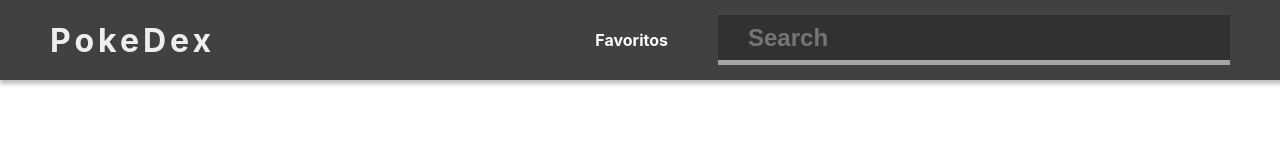
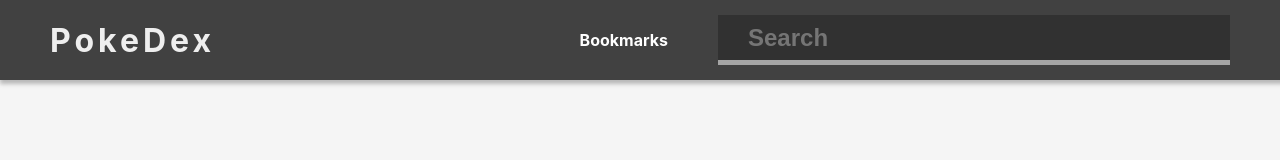
Before and after one commit to gabriellima77/pokedex-next, a Next.js app: page / in a window 1280 px wide. Shown: the top 160 px of the page. Built offline with nearby package versions, Linux system fonts and the light colour scheme; some icons are missing.

Commit message:
add pokeballSVG component

```diff
--- a/components/Layout.tsx
+++ b/components/Layout.tsx
@@ -1,14 +1,20 @@
 import React from 'react';
+import Image from 'next/image';
 import styles from '../styles/Layout.module.css';
+import { default as pokeball } from '../public/pokeball.svg';
 import Meta from './Meta';
 import Nav from './Nav';
+import PokeBallSVG from './PokeBallSVG';
 
 const Layout: React.FC = ({ children }) => {
   return (
     <>
       <Meta />
       <Nav />
-      <div className={styles.container}>{children}</div>
+      <div className={styles.container}>
+        <PokeBallSVG width={600} />
+        {children}
+      </div>
     </>
   );
 };
--- a/components/Nav.tsx
+++ b/components/Nav.tsx
@@ -24,13 +24,20 @@
   return (
     <nav className={styles.nav}>
       <div className={styles.above}>
-        <h1 className={styles.title}>PokeDex</h1>
+        <Link href="/" passHref>
+          <a>
+            <h1 className={styles.title}>PokeDex</h1>
+          </a>
+        </Link>
+
         <ul className={styles.list}>
           <li>
-            <Link href="/bookmarks" passHref>
-              <i className="fas fa-heart" />
+            <Link href="/bookmarks">
+              <a>
+                <i className="fas fa-heart" />
+                Bookmarks
+              </a>
             </Link>
-            <Link href="/bookmarks">Favoritos</Link>
           </li>
         </ul>
       </div>
--- /dev/null
+++ b/components/PokeBallSVG.tsx
@@ -0,0 +1,50 @@
+import React from 'react';
+import styles from '../styles/PokeBall.module.css';
+
+interface svgProps {
+  color: string;
+  width: number;
+}
+
+const PokeBallSVG = ({ color, width }: svgProps) => {
+  const getHeight = () => {
+    const heightScale = 451 / 450;
+    return Math.round(heightScale * width);
+  };
+
+  return (
+    <svg
+      className={styles.pokeball}
+      width={width}
+      height={getHeight()}
+      viewBox="0 0 450 451"
+      fill="none"
+      xmlns="http://www.w3.org/2000/svg"
+    >
+      <path
+        d="M433.227 311.967C421.893 339.266 405.28 364.07 384.338 384.963C363.395 405.856 338.533 422.429 311.171 433.737C283.808 445.044 254.481 450.864 224.864 450.864C195.247 450.864 165.92 445.044 138.557 433.737C111.195 422.429 86.3322 405.856 65.3898 384.963C44.4474 364.07 27.8349 339.266 16.501 311.967C7.8868 291.22 2.44995 269.34 0.33667 247.062L75.2209 247.062C77.0016 259.574 80.356 271.841 85.225 283.568C92.8207 301.862 103.954 318.485 117.989 332.487C132.024 346.489 148.686 357.596 167.024 365.174C185.361 372.752 205.015 376.652 224.864 376.652C244.712 376.652 264.366 372.752 282.704 365.174C301.042 357.596 317.704 346.489 331.739 332.487C345.774 318.485 356.907 301.862 364.503 283.568C369.372 271.841 372.726 259.574 374.507 247.062L449.391 247.062C447.278 269.34 441.841 291.22 433.227 311.967Z"
+        fill={color}
+        fillOpacity="0.75"
+      />
+      <path
+        d="M433.227 139.76C421.893 112.462 405.28 87.6578 384.338 66.7647C363.395 45.8715 338.533 29.2981 311.171 17.9908C283.808 6.68348 254.481 0.863681 224.864 0.863682C195.247 0.863683 165.92 6.68348 138.557 17.9908C111.195 29.2981 86.3322 45.8715 65.3898 66.7647C44.4474 87.6579 27.8349 112.462 16.501 139.76C7.8868 160.508 2.44995 182.387 0.33667 204.666H75.2209C77.0016 192.154 80.356 179.887 85.225 168.159C92.8207 149.865 103.954 133.242 117.989 119.24C132.024 105.238 148.686 94.1311 167.024 86.5532C185.361 78.9754 205.015 75.0751 224.864 75.0751C244.712 75.0751 264.366 78.9754 282.704 86.5532C301.042 94.1311 317.704 105.238 331.739 119.24C345.774 133.242 356.907 149.865 364.503 168.159C369.372 179.887 372.726 192.154 374.507 204.666H449.391C447.278 182.387 441.841 160.508 433.227 139.76Z"
+        fill={color}
+        fillOpacity="0.75"
+      />
+      <path
+        fillRule="evenodd"
+        clipRule="evenodd"
+        d="M225.584 328.901C284.48 328.901 332.225 282.456 332.225 225.163C332.225 167.87 284.48 121.424 225.584 121.424C166.688 121.424 118.944 167.87 118.944 225.163C118.944 282.456 166.688 328.901 225.584 328.901ZM225 304C268.078 304 303 269.078 303 226C303 182.922 268.078 148 225 148C181.922 148 147 182.922 147 226C147 269.078 181.922 304 225 304Z"
+        fill={color}
+        fillOpacity="0.75"
+      />
+    </svg>
+  );
+};
+
+PokeBallSVG.defaultProps = {
+  color: '#FFFFFF',
+  width: 450,
+};
+
+export default PokeBallSVG;
--- a/styles/Layout.module.css
+++ b/styles/Layout.module.css
@@ -3,4 +3,6 @@
   min-height: 100vh;
   display: flex;
   flex-direction: column;
+  background-color: #f5f5f5;
+  overflow: hidden;
 }
--- a/styles/Nav.module.css
+++ b/styles/Nav.module.css
@@ -1,4 +1,5 @@
 .nav {
+  position: absolute;
   width: 100%;
   height: 80px;
   display: flex;
@@ -6,6 +7,7 @@
   justify-content: space-around;
   background-color: #414141;
   box-shadow: 4px 0 4px 4px rgba(0, 0, 0, 0.25);
+  z-index: 2;
 }
 
 .above {
@@ -38,7 +40,6 @@
 .list li i {
   margin-right: 5px;
   color: rgb(255, 36, 36);
-  cursor: pointer;
 }
 
 .searchContainer {
--- /dev/null
+++ b/styles/PokeBall.module.css
@@ -0,0 +1,7 @@
+.pokeball {
+  top: 20%;
+  transform: rotate(45deg);
+  position: sticky;
+  z-index: 0;
+  align-self: center;
+}
```
